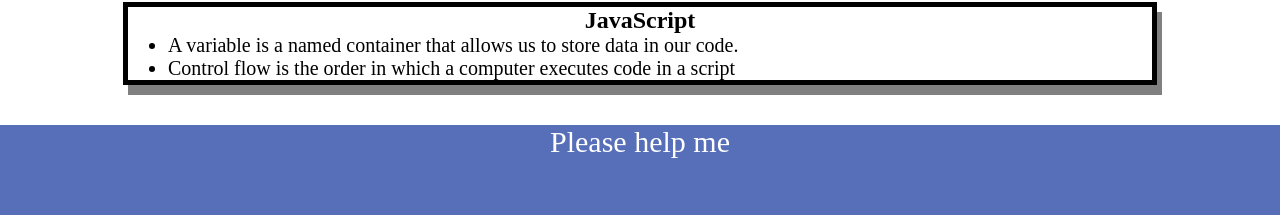
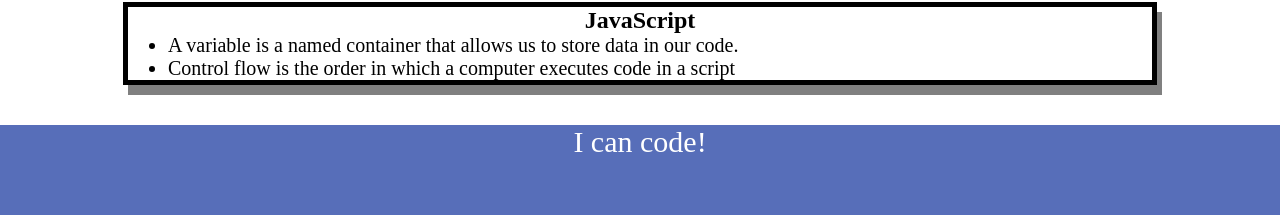
Before and after one commit to BenCuttance/Pre-Work-study-guide, a plain HTML site: page index.html in a window 1280 px wide. Shown: the part 545-760 px from the top of the page. Drawn offline with Linux system fonts and the light colour scheme.

```diff
--- a/index.html
+++ b/index.html
@@ -66,7 +66,7 @@
       </Section>
 
     <footer>
-      <p>Please help me
+      <p>I can code!
       </p>
     </footer>
   <script src="./assets/script.js"></script>
```
